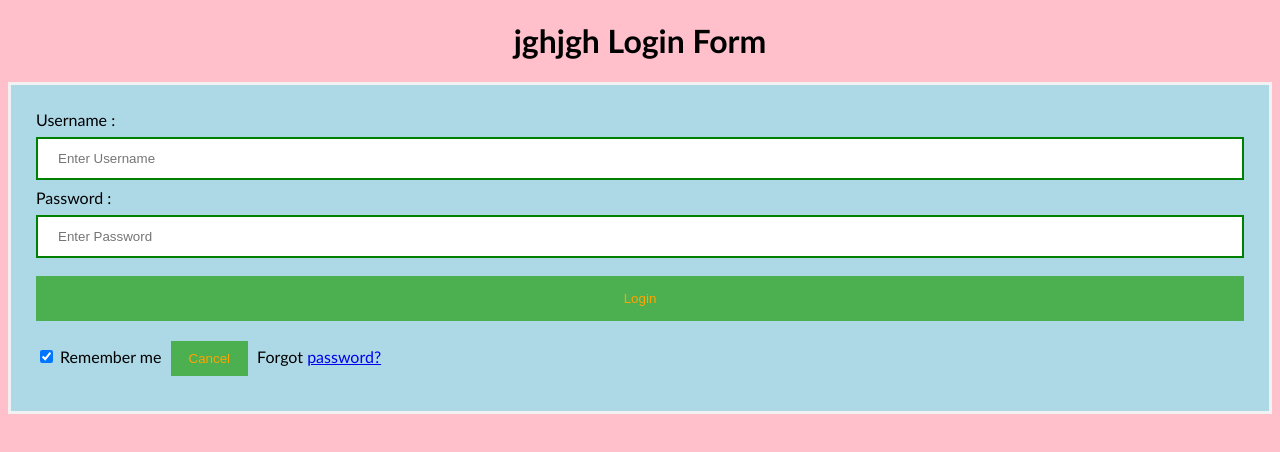
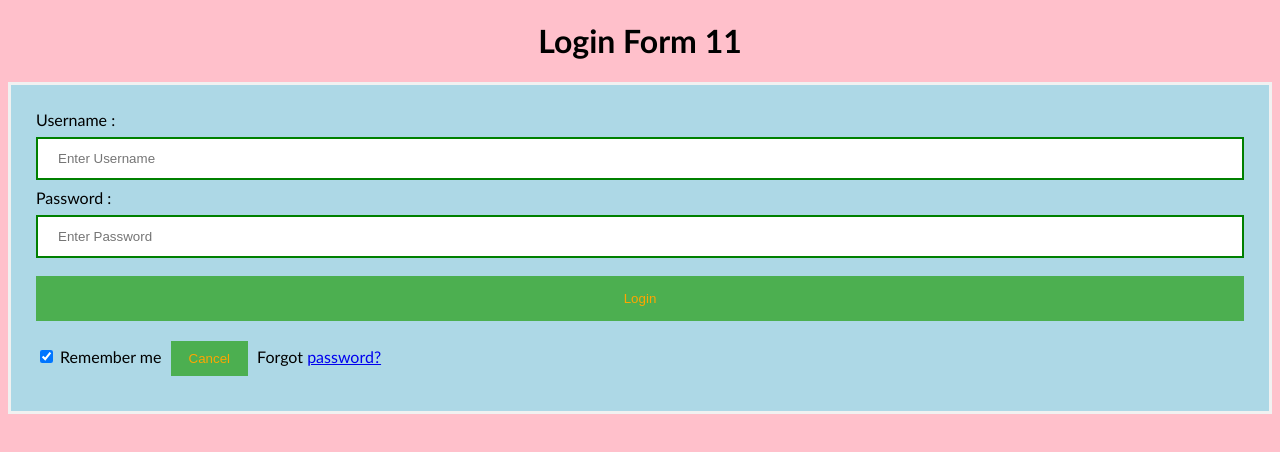
Before and after one commit to Ajay7253/2023project, a plain HTML site: page index.html in a window 1280 px wide. Drawn offline with Linux system fonts and the light colour scheme.

Commit message:
first update from test1 branch

```diff
--- a/index.html
+++ b/index.html
@@ -45,7 +45,7 @@ button {
 </style>
 </head>
 <body>
-    <center> <h1> jghjgh Login Form </h1> </center>
+    <center> <h1>  Login Form 11  </h1> </center>
     <form>
         <div class="container">
             <label>Username : </label>
```
Also changed, not shown: test.txt (added).
